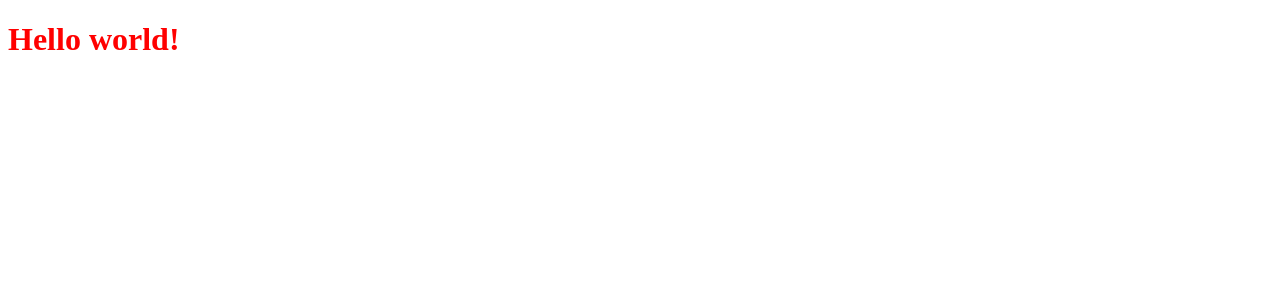
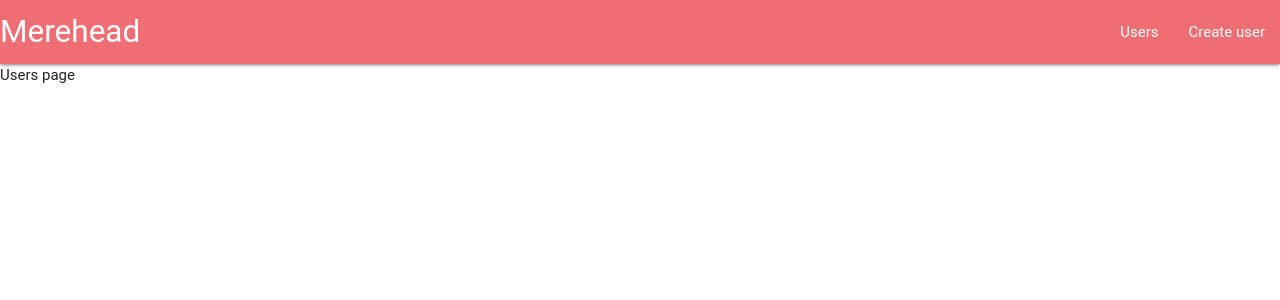
Before and after one commit to VitaliyBondarenko1982/test-app, a React (Create React App) app: page / in a window 1280 px wide. Shown: the top 300 px of the page. Built offline with nearby package versions, Linux system fonts and the light colour scheme.

Commit message:
created basic routing

```diff
--- a/package.json
+++ b/package.json
@@ -13,6 +13,7 @@
     "@types/react": "^16.9.18",
     "@types/react-dom": "^16.9.5",
     "@types/react-router-dom": "^5.1.3",
+    "materialize-css": "^1.0.0-rc.2",
     "node-sass": "^4.14.1",
     "react": "^16.13.1",
     "react-dom": "^16.13.1",
--- a/src/App.tsx
+++ b/src/App.tsx
@@ -1,10 +1,19 @@
 import React from 'react';
-
+import { Route, Switch } from 'react-router-dom';
+import { Layout } from './Layout';
+import { CreateUser } from './commponents/CreateUser';
+import { Users } from './commponents/Users';
 import './_App.scss';
 
 const App = () => (
-  <div className="App">
-    <h1>Hello world!</h1>
+  <div className="app">
+    <Layout>
+      <Switch>
+        <Route path="/" component={Users} exact />
+        {/* <Route path="/user/:id" component={UserPage} /> */}
+        <Route path="/create-user" component={CreateUser} />
+      </Switch>
+    </Layout>
   </div>
 );
 
--- /dev/null
+++ b/src/Layout/Layout.tsx
@@ -0,0 +1,13 @@
+import React, { FC } from 'react';
+import { NavBar } from '../commponents/NavBar/NavBar';
+
+export const Layout: FC = ({ children }) => {
+  return (
+    <div className="layout">
+      <NavBar />
+      <div className="main">
+        {children}
+      </div>
+    </div>
+  );
+};
--- /dev/null
+++ b/src/Layout/index.ts
@@ -0,0 +1 @@
+export * from './Layout';
--- a/src/_App.scss
+++ b/src/_App.scss
@@ -1,3 +1,7 @@
+@import "~materialize-css/dist/css/materialize.min.css";
+
 body {
-  color: red;
+  font-family: "Roboto", sans-serif;
+  margin: 0;
+  padding: 0;
 }
--- /dev/null
+++ b/src/commponents/CreateUser/CreateUser.tsx
@@ -0,0 +1,7 @@
+import React from 'react';
+
+export const CreateUser = () => {
+  return (
+    <div>Create user</div>
+  );
+};
--- /dev/null
+++ b/src/commponents/CreateUser/index.ts
@@ -0,0 +1 @@
+export * from './CreateUser';
--- /dev/null
+++ b/src/commponents/NavBar/NavBar.tsx
@@ -0,0 +1,16 @@
+import React from 'react';
+import { NavLink } from 'react-router-dom';
+
+export const NavBar = () => {
+  return (
+    <nav>
+      <div className="nav-wrapper">
+        <NavLink to="/" className="brand-logo">Merehead</NavLink>
+        <ul id="nav-mobile" className="right hide-on-med-and-down">
+          <li><NavLink to="/">Users</NavLink></li>
+          <li><NavLink to="/create-user">Create user</NavLink></li>
+        </ul>
+      </div>
+    </nav>
+  );
+};
--- /dev/null
+++ b/src/commponents/NavBar/index.ts
@@ -0,0 +1 @@
+export * from './NavBar';
--- /dev/null
+++ b/src/commponents/Users/Users.tsx
@@ -0,0 +1,7 @@
+import React from 'react';
+
+export const Users = () => {
+  return (
+    <div>Users page</div>
+  );
+};
--- /dev/null
+++ b/src/commponents/Users/index.ts
@@ -0,0 +1 @@
+export * from './Users';
--- a/src/index.tsx
+++ b/src/index.tsx
@@ -1,9 +1,11 @@
 import React from 'react';
 import ReactDOM from 'react-dom';
-
+import { BrowserRouter } from 'react-router-dom';
 import App from './App';
 
 ReactDOM.render(
-  <App />,
+  <BrowserRouter>
+    <App />
+  </BrowserRouter>,
   document.getElementById('root'),
 );
```
